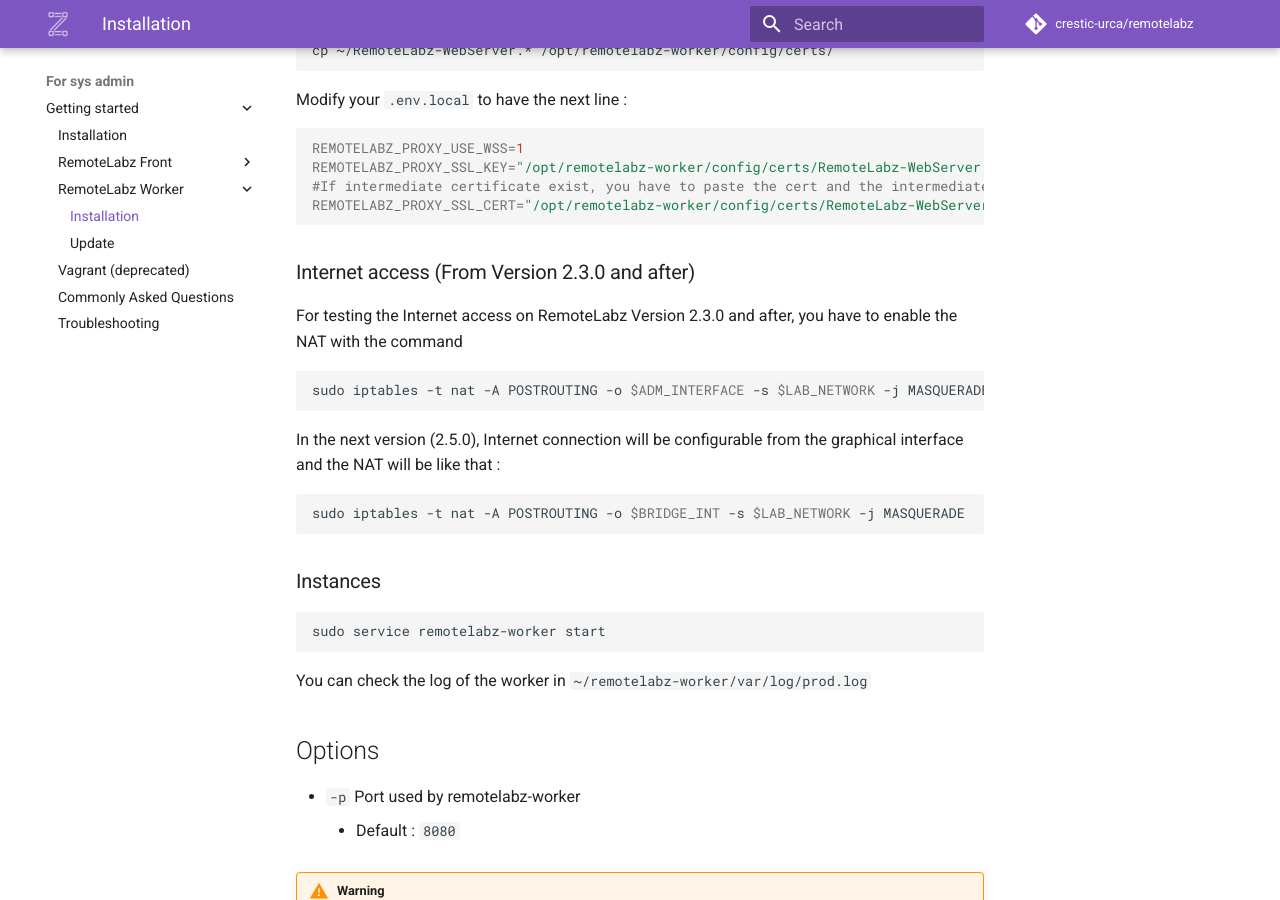
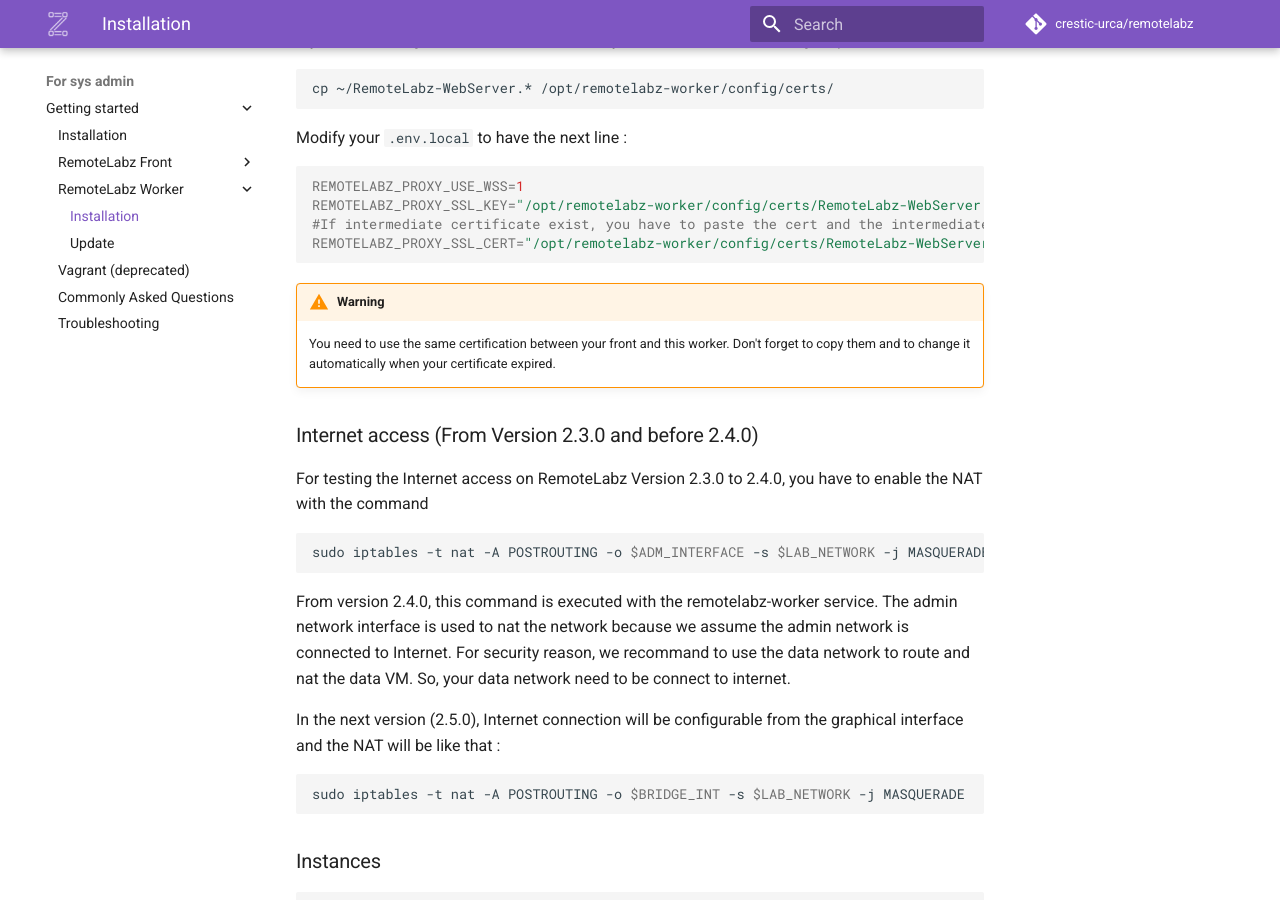
Before and after one commit to remotelabz/remotelabz-docs, an MkDocs documentation site: the page built from docs/administrators/getting-started/ubuntu-worker.md, in a window 1280 px wide and 900 px high, scrolled down 1882 px. Built offline with MkDocs 1.6.1 and Material for MkDocs 9.7.7, drawn with Linux system fonts in a browser that asks for light colours; comment, search, counter and statistics services are not loaded; some of the changed text lies outside the part shown.

Commit message:
Install a fixed version

````diff
--- a/docs/administrators/getting-started/ubuntu-worker.md
+++ b/docs/administrators/getting-started/ubuntu-worker.md
@@ -15,7 +15,7 @@ cd remotelabz-worker
 ```
 
 !!! warning
-    If you want install only a specific version, you have to do the following instruction, for version 2.4.1 for example.
+    If you want to install only a specific version, you have to do the following instruction, for version 2.4.1 for example.
     ```bash
     git clone https://github.com/crestic-urca/remotelabz-worker.git --branch 2.4.1 --single-branch
     ```
@@ -43,6 +43,8 @@ MESSENGER_TRANSPORT_DSN=amqp://remotelabz-amqp:password-amqp@X.X.X.X:5672/%2f/me
 #Must be equal to the value of the parameter server in your /etc/openvpn/server/server.conf on your Front
 VPN_NETWORK=X.X.X.X
 VPN_NETWORK_NETMASK=255.255.255.0
+#The FRONT_DATA must be equal to the IP of the PUBLIC_ADDRESS parameter of the .env.local from the Front
+FRONT_DATA_IP=Y.Y.Y.Y
 
 sudo ./install
 sudo cp .env /opt/remotelabz-worker/.env.local
@@ -74,11 +76,17 @@ REMOTELABZ_PROXY_SSL_KEY="/opt/remotelabz-worker/config/certs/RemoteLabz-WebServ
 REMOTELABZ_PROXY_SSL_CERT="/opt/remotelabz-worker/config/certs/RemoteLabz-WebServer.crt"
 ```
 
-### Internet access (From Version 2.3.0 and after)
-For testing the Internet access on RemoteLabz Version 2.3.0 and after, you have to enable the NAT with the command
+!!! warning
+    You need to use the same certification between your front and this worker. Don't forget to copy them and to change it automatically when your certificate expired.
+
+
+
+### Internet access (From Version 2.3.0 and before 2.4.0)
+For testing the Internet access on RemoteLabz Version 2.3.0 to 2.4.0, you have to enable the NAT with the command
 ```bash
 sudo iptables -t nat -A POSTROUTING -o $ADM_INTERFACE -s $LAB_NETWORK -j MASQUERADE
 ```
+From version 2.4.0, this command is executed with the remotelabz-worker service. The admin network interface is used to nat the network because we assume the admin network is connected to Internet. For security reason, we recommand to use the data network to route and nat the data VM. So, your data network need to be connect to internet.
 
 In the next version (2.5.0), Internet connection will be configurable from the graphical interface and the NAT will be like that :
 ```bash
````
